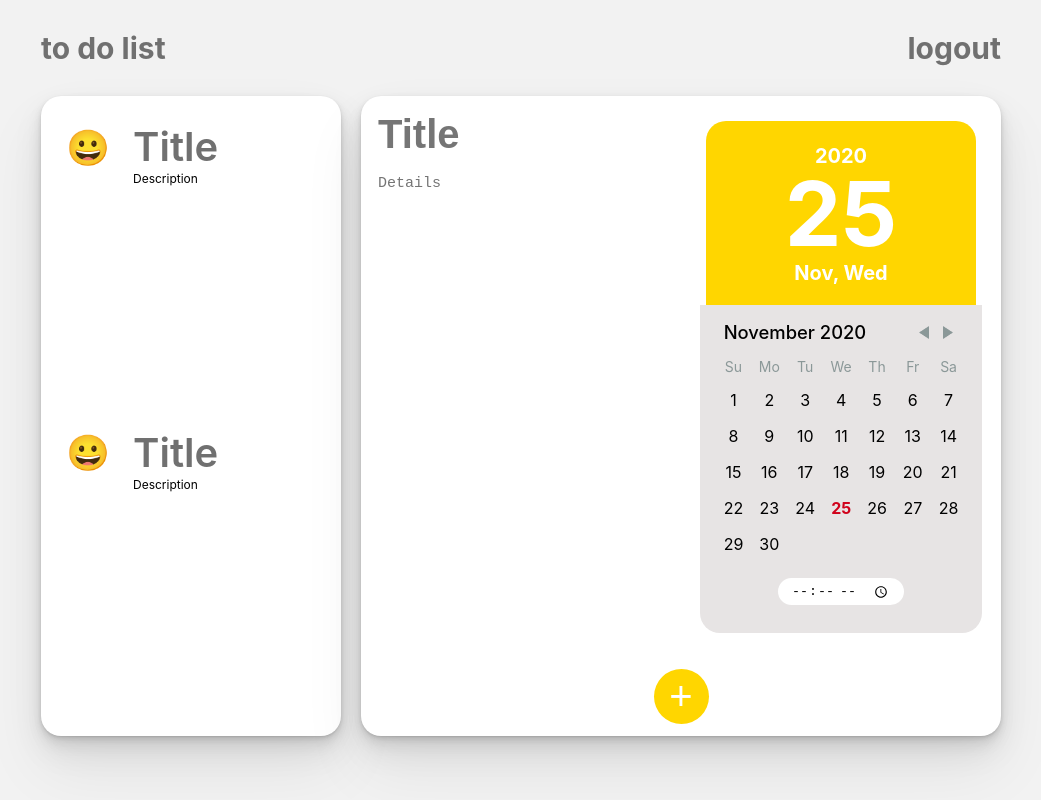
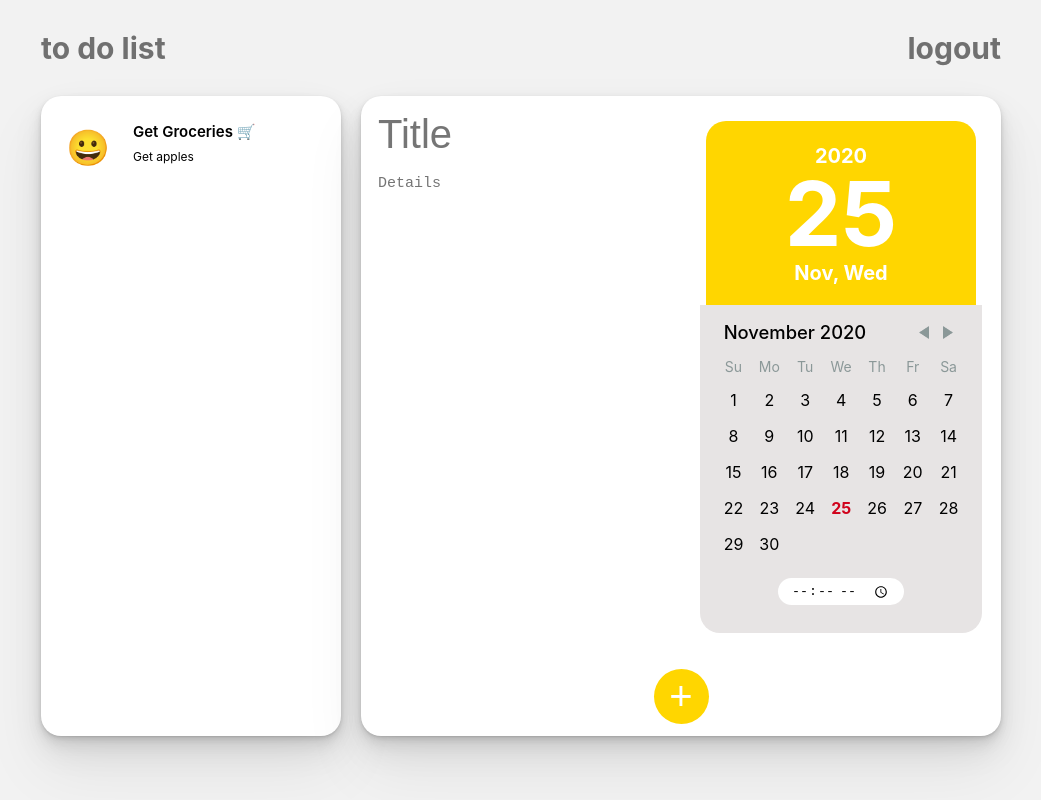
Before and after one commit to jasonxsiervo/to-do-list, a React (Create React App) app: page / in a window 1280 px wide. Shown: the whole page, without its empty margins (119-1160 px from the left). Built offline with nearby package versions, Linux system fonts and the light colour scheme.

Commit message:
Redux create task functionality added

```diff
--- a/package.json
+++ b/package.json
@@ -14,6 +14,7 @@
     "react-router-dom": "^5.2.0",
     "react-scripts": "4.0.1",
     "redux": "^4.0.5",
+    "uuid": "^8.3.1",
     "web-vitals": "^0.2.4"
   },
   "scripts": {
--- a/src/App.js
+++ b/src/App.js
@@ -14,7 +14,7 @@ function App() {
   const tasks = useSelector(state => state.tasks);
   // const isLogged = useSelector(state => state.isLogged);
   // const dispatch = useDispatch();
-  console.log('Tasks: ', tasks);
+  // console.log('Tasks: ', tasks);
 
   return (
     <Router>
--- a/src/Home.js
+++ b/src/Home.js
@@ -1,41 +1,46 @@
-import React, { useState, useEffect } from 'react';
+import React, { useState, useEffect, useCallback } from 'react';
+import { useSelector, useDispatch } from 'react-redux';
+import { addTask } from './actions';
 import Textfields from './components/Textfields';
 import Calendar from './components/Calendar';
+import SingleTask from './components/SingleTask';
 
 function Home() {
 
     var blankTaskState = {
-        Details: {
-            title: "",
-            details: "",
-        },
-        Schedule: {
-            date: "",
-            time: ""
-        }
+        id: undefined,
+        title: "",
+        details: "",
+        date: "",
+        time: "",
     };
     const [textData, setTextData] = useState(blankTaskState);
     const [date, setDate] = useState(undefined);
     const [time, setTime] = useState('')
     const [task, setTask] = useState({});
+    const tasks = useSelector((state) => state.tasks);
+    const dispatch = useDispatch();
+    // console.log("tasks sa home: ", tasks);
 
     useEffect(() => {
         console.log('task updated!', task)
-    }, [task]);
+    }, [tasks]);
 
     const submitForm = async (event) => {
         event.preventDefault();
+        console.log("title: ", textData.data.title);
+        console.log("details: ", textData.data.details);
+        console.log("id: ", textData.id);
         blankTaskState = await {
-            Details: {
-                ...textData
-            },
-            Schedule: {
-                date: date,
-                time: time,
-            }
+            id: textData.id,
+            title: textData.data.title,
+            details: textData.data.details,
+            date: date,
+            time: time,
         };
-        // console.log(blankTaskState);
-        await setTask({ ...blankTaskState });
+        console.log(blankTaskState);
+        // await setTask({ ...blankTaskState });
+        dispatch(addTask(blankTaskState));
     }
 
     return (
@@ -44,21 +49,12 @@ function Home() {
                 <div className="tasks-container">
                     <div className="tasks">
                         <ul className="tasks-list">
-                            <li className="single-task">
-                                <span className="emoji">😀</span>
-                                <div className="single-task-details">
-                                    <span className="title">Title</span>
-                                    <span className="description">Description</span>
-                                </div>
+                            {tasks.map(task => {
+                                return (
+                                    <SingleTask key={task.id} task={task} />
+                                )
+                            })}
 
-                            </li>
-                            <li className="single-task">
-                                <span className="emoji">😀</span>
-                                <div className="single-task-details">
-                                    <span className="title">Title</span>
-                                    <span className="description">Description</span>
-                                </div>
-                            </li>
                         </ul>
                     </div>
                 </div>
--- a/src/actions/index.js
+++ b/src/actions/index.js
@@ -11,10 +11,10 @@ export const decrement = () => {
     };
 };
 
-export const addTask = (userId) => {
+export const addTask = (task) => {
     return {
         type: 'ADD_TASK',
-        userId
+        payload: task,
     }
 };
 
--- /dev/null
+++ b/src/components/SingleTask.js
@@ -0,0 +1,17 @@
+import React from 'react';
+
+const SingleTask = (props) => {
+    // console.log("props: ", props)
+    return (
+        <li className="single-task">
+            <span className="emoji">😀</span>
+            <div className="single-task-details">
+                <span className="title-tag">{props.task.title}</span>
+                <span className="description-tag">{props.task.details}</span>
+            </div>
+
+        </li>
+    )
+};
+
+export default SingleTask;
--- a/src/components/Textfields.js
+++ b/src/components/Textfields.js
@@ -1,32 +1,33 @@
-import React, { useState, useEffect } from 'react';
+import React, { useState } from 'react';
+import { v4 as uuidv4 } from 'uuid';
 import '../styles/Textfields.css';
 
 
 function Textfields({ passData }) {
 
-    const [title, setTitle] = useState('');
-    const [details, setDetails] = useState('');
-
-    // useEffect(() => {
-    //     console.log("title: ", title);
-    //     console.log("description: ", description);
-    // }, []);
+    const [id, setId] = useState('');
+    const [data, setData] = useState({
+        title: '',
+        details: ''
+    });
 
     function handleChange(e) {
-        switch (e.target.className) {
-            case 'title':
-                setTitle(e.target.value);
-                // passData({ title,  });
-                break;
-            case 'details':
-                setDetails(e.target.value);
-                // passData({ details });
-                break;
-            default:
-                console.log("none");
-                break;
-        }
-        passData({ title, details });
+        // switch (e.target.className) {
+        //     case 'title':
+        //         setTitle(e.target.value);
+        //         // passData({ title,  });
+        //         break;
+        //     case 'details':
+        //         setDetails(e.target.value);
+        //         // passData({ details });
+        //         break;
+        //     default:
+        //         console.log("none");
+        //         break;
+        // }
+        setData(prev => ({ ...prev, [e.target.className]: e.target.value }));
+        setId(uuidv4());
+        passData({ id, data });
         // console.log(title + ' space ' + details);
     }
 
--- a/src/reducers/tasks.js
+++ b/src/reducers/tasks.js
@@ -1,10 +1,11 @@
+
 const dataTasks = [
     {
-        "code": "BAcyDyQwcXX",
-        "caption": "Lunch #hamont",
-        "likes": 56,
-        "id": "1161022966406956503",
-        "display_src": `https://picsum.photos/400/400/?image=${Math.floor((Math.random() * 85))}`,
+        "id": "b4234370d-9223-4343a4a-9bc9-f1f5ffdd9070140",
+        "title": "Get Groceries 🛒",
+        "details": "Get apples",
+        "date": "Mon Nov 02 2020 12:00:00 GMT+0800 (Philippine Standard Time) {}",
+        "time": `23:11`,
     },
 ];
 
@@ -15,7 +16,8 @@ const tasksReducer = (state = dataTasks, action) => {
         case 'DECREMENT':
             return state - 1;
         case "ADD_TASK":
-            return state + action.payload;
+            console.log('payload: ', action.payload);
+            return [...state, { ...action.payload }];
         case 'EDIT_TASK':
             return state - 1;
         default:
--- a/src/styles/App.css
+++ b/src/styles/App.css
@@ -81,6 +81,7 @@ nav {
     color: black;
     grid-gap: 3px;
     padding-left: 0;
+    overflow: auto;
 }
 
 .single-task {
@@ -104,13 +105,18 @@ nav {
     padding-left: 20px;
 }
 
-.title {
+.title-tag {
     font-weight: 600;
+    font-size: 15px;
+    white-space: nowrap;
+    overflow: hidden;
 }
 
-.description {
+.description-tag {
     font-size: 12px;
     font-weight: 400;
+    white-space: nowrap;
+    overflow: hidden;
 }
 
 .task-view {
```
Also changed, not shown: 2 other files (tests, documents, lock files or other folders).
